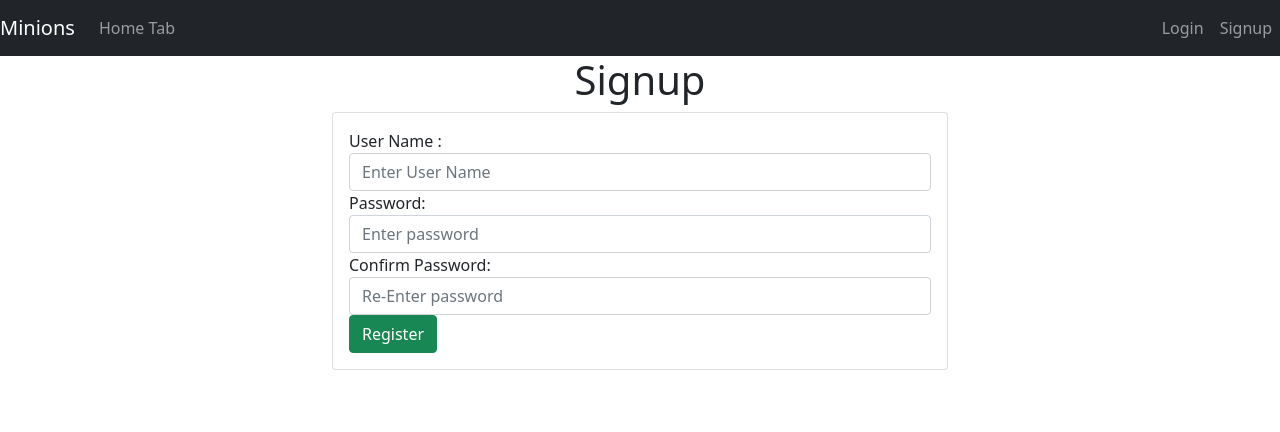
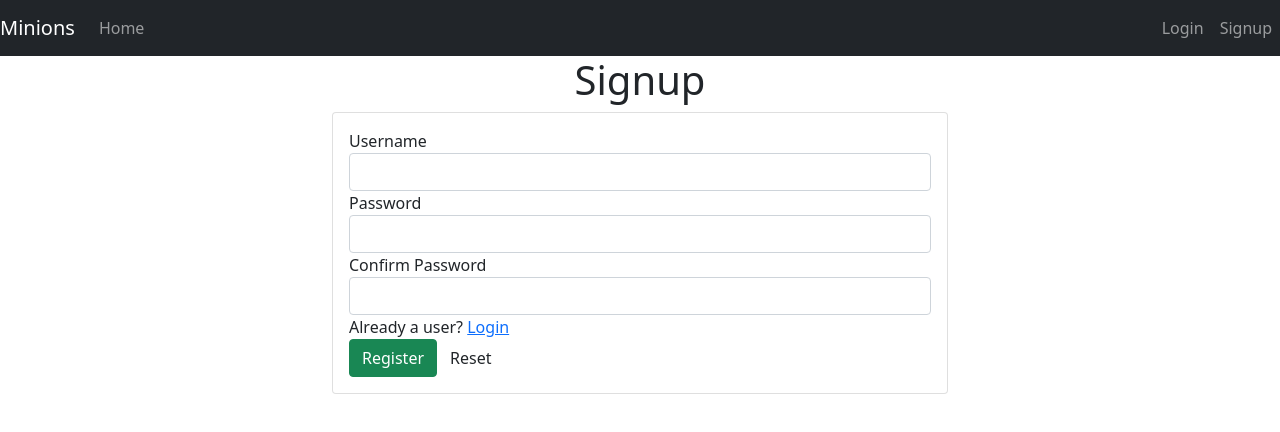
Before and after one commit to jg848/cs684-stqa, an Angular app in the folder angular-login-project/: page /register in a window 1280 px wide. Shown: the top 432 px of the page. Built offline with nearby package versions, Linux system fonts and the light colour scheme.

Commit message:
Bug fixes - validation and logout

```diff
--- a/angular-login-project/src/app/app-routing.module.ts
+++ b/angular-login-project/src/app/app-routing.module.ts
@@ -2,6 +2,7 @@ import { NgModule } from '@angular/core';
 import { Routes, RouterModule } from '@angular/router';
 import { HomeComponent } from './home/home.component';
 import { LoginComponent } from './login/login.component';
+import { LogoutComponent } from './logout/logout.component';
 import { RegisterComponent } from './register/register.component';
 
 const routes: Routes = [
@@ -9,7 +10,7 @@ const routes: Routes = [
   { path: 'register', component: RegisterComponent },
   { path: '', component: HomeComponent },
   { path: 'home', component: HomeComponent },
-  { path: 'logout', component: LoginComponent },
+  { path: 'logout', component: LogoutComponent },
 ];
 
 @NgModule({
--- a/angular-login-project/src/app/home/home.component.ts
+++ b/angular-login-project/src/app/home/home.component.ts
@@ -18,7 +18,8 @@ export class HomeComponent implements OnInit {
 
   ngOnInit() {
     this.isLoggedIn = this.authenticationService.isUserLoggedIn();
-    if(this.isLoggedIn)
-      this.welcomeMessage = 'Welcome '+this.authenticationService.username.toUpperCase()
+    if(this.isLoggedIn){
+      this.welcomeMessage = 'Welcome '+this.authenticationService.getLoggedInUserName().toUpperCase()
+    }
   }
 }
--- a/angular-login-project/src/app/login/login.component.html
+++ b/angular-login-project/src/app/login/login.component.html
@@ -3,27 +3,42 @@
     <h1 class="text-center">Login</h1>
     <div class="card">
         <div class="card-body">
-            <form class="form-group">
-                <div class="alert alert-warning" *ngIf='invalidLogin'>{{errorMessage}}</div>
-                <div class="alert alert-success" *ngIf='loginSuccess'>{{successMessage}}</div>
-                <div class="form-group">
-                    <label for="text">User Name :</label>
-                    <input type="text" class="form-control" id="username" [(ngModel)]="username"
-                        placeholder="Enter User Name" name="username" required minlength="8">
+            <form [formGroup]="form" (ngSubmit)="onSubmit()" class="form-group">
+                <div class="alert alert-warning" *ngIf="invalidLogin">
+                    {{errorMessage}}
                 </div>
                 <div class="form-group">
-                    <label for="pwd">Password:</label>
-                    <input type="password" class="form-control" [(ngModel)]="password" id="password"
-                        placeholder="Enter password" name="password" required
-                        ng-pattern="/^(?=.*[a-z])(?=.*[A-Z])(?=.*[0-9])(?=.*[$@$!%*?&])[A-Za-z\d$@$!%*?&].{8,}/">
-                    <div *ngIf="password" ng-messages="password.$error">
-                        <div ng-message="pattern">Password should be atleast 8 characters long
-                            and should contain atleast one upper case letter, one lower case letter, one number,one character and one special
+                    <label>Username</label>
+                    <input type="text" formControlName="username" class="form-control"
+                        [ngClass]="{ 'is-invalid': submitted && f['username'].errors }" />
+                    <div *ngIf="submitted && f['username'].errors" class="invalid-feedback">
+                        <div *ngIf="f['username'].errors['required']">Username is required</div>
+                        <div *ngIf="f['username'].errors['minlength']">
+                            Username must be at least 8 characters
+                        </div>
+                    </div>
+                </div>
+                <div class="form-group">
+                    <label>Password</label>
+                    <input type="password" formControlName="password" class="form-control"
+                        [ngClass]="{ 'is-invalid': submitted && f['password'].errors }" />
+                    <div *ngIf="submitted && f['password'].errors" class="invalid-feedback">
+                        <div *ngIf="f['password'].errors['required']">Password is required</div>
+                        <div *ngIf="f['password'].errors['minlength']">
+                            Password must be at least 8 characters
+                        </div>
+                        <div *ngIf="f['password'].errors['pattern']">
+                            Password must have a lower case letter, an upper case letter, a number and a special
                             character
                         </div>
                     </div>
                 </div>
-                <button (click)=handleLogin() class="btn btn-success">Login</button>
+                <div class="form-group">
+                    <button type="submit" class="btn btn-success">Login</button>
+                    <button type="button" class="btn btn-cancel" (click)="onReset()">
+                        Reset
+                    </button>
+                </div>
             </form>
         </div>
     </div>
--- a/angular-login-project/src/app/login/login.component.ts
+++ b/angular-login-project/src/app/login/login.component.ts
@@ -1,6 +1,7 @@
 import { Component, OnInit } from '@angular/core';
+import { AbstractControl, FormBuilder, FormControl, FormGroup, Validators } from '@angular/forms';
 import { Router, ActivatedRoute } from '@angular/router';
-import { AuthenticationService } from './auth.service';
+import { AuthenticationService } from '../login/auth.service';
 
 @Component({
   selector: 'app-login',
@@ -9,8 +10,12 @@ import { AuthenticationService } from './auth.service';
 })
 export class LoginComponent implements OnInit {
 
-  username!: String;
-  password!: String;
+  form: FormGroup = new FormGroup({
+    username: new FormControl(''),
+    password: new FormControl('')
+  });
+  submitted = false;
+
   errorMessage = 'Invalid Credentials';
   successMessage!: String;
   invalidLogin = false;
@@ -19,13 +24,40 @@ export class LoginComponent implements OnInit {
   constructor(
     private route: ActivatedRoute,
     private router: Router,
-    private authenticationService: AuthenticationService) { }
+    private authenticationService: AuthenticationService,
+    private formBuilder: FormBuilder) { }
 
-  ngOnInit() {
+  ngOnInit(): void {
+    this.form = this.formBuilder.group(
+      {
+        username: [
+          '',
+          [
+            Validators.required,
+            Validators.minLength(8)
+          ]
+        ],
+        password: [
+          '',
+          [
+            Validators.required,
+            Validators.minLength(8),
+            Validators.pattern('(?=.*[a-z])(?=.*[A-Z])(?=.*[0-9])(?=.*[$@$!%*?&])[A-Za-z\d$@$!%*?&].{8,}')
+          ]
+        ]
+      }
+    );
   }
 
-  handleLogin() {
-    this.authenticationService.authenticationService(this.username, this.password).subscribe({
+  get f(): { [key: string]: AbstractControl } {
+    return this.form.controls;
+  }
+  onSubmit(): void {
+    this.submitted = true;
+    if (this.form.invalid) {
+      return;
+    }
+    this.authenticationService.authenticationService(this.form.controls['username'].value, this.form.controls['password'].value).subscribe({
       next: (result) => {
         this.invalidLogin = false;
         this.loginSuccess = true;
@@ -37,4 +69,8 @@ export class LoginComponent implements OnInit {
       }
     });
   }
+  onReset(): void {
+    this.submitted = false;
+    this.form.reset();
+  }
 }
--- a/angular-login-project/src/app/logout/logout.component.html
+++ b/angular-login-project/src/app/logout/logout.component.html
@@ -1 +1,4 @@
-<p>logout works!</p>
+<app-menu></app-menu>
+<div class="form-group">
+    Loggin out...
+</div>
--- a/angular-login-project/src/app/menu/menu.component.html
+++ b/angular-login-project/src/app/menu/menu.component.html
@@ -2,7 +2,7 @@
     <nav class="navbar navbar-expand-md navbar-dark bg-dark">
         <div class="navbar-brand">Minions</div>
         <ul class="navbar-nav">
-            <li><a *ngIf="!isLoggedIn" class="nav-link" href="/home" >Home Tab</a></li>
+            <li><a class="nav-link" href="/home" >Home</a></li>
         </ul>
         <ul class="navbar-nav navbar-collapse justify-content-end">
             <li>
--- a/angular-login-project/src/app/register/register.component.html
+++ b/angular-login-project/src/app/register/register.component.html
@@ -3,36 +3,55 @@
     <h1 class="text-center">Signup</h1>
     <div class="card">
         <div class="card-body">
-            <form class="form-group">
-                <div class="alert alert-warning" *ngIf='displayError'>{{errorMessage}}</div>
-                <div class="alert alert-success" *ngIf='registerSuccess'>{{successMessage}}</div>
+            <form [formGroup]="form" (ngSubmit)="onSubmit()" class="form-group">
+                <div *ngIf="displayError" class="invalid-feedback">{{errorMessage}}</div>
                 <div class="form-group">
-                    <label for="text">User Name :</label>
-                    <input type="text" class="form-control" id="username" [(ngModel)]="username"
-                        placeholder="Enter User Name" name="username" required minlength="8">
-                </div>
-                <div class="form-group">
-                    <label for="pwd">Password:</label>
-                    <input type="password" class="form-control" [(ngModel)]="password" id="password"
-                        placeholder="Enter password" name="password" required
-                        ng-pattern="/^(?=.*[A-Za-z])(?=.*\d)(?=.*[$@$!%*#?&])[A-Za-z\d$@$!%*#?&]{8,}$/">
-                    <div *ngIf="password" ng-messages="password.$error">
-                        <div ng-message="pattern">Password should be atleast 8 characters long
-                            and should contain one number,one character and one special
-                            character
+                    <label>Username</label>
+                    <input type="text" formControlName="username" class="form-control"
+                        [ngClass]="{ 'is-invalid': submitted && f['username'].errors }" />
+                    <div *ngIf="submitted && f['username'].errors" class="invalid-feedback">
+                        <div *ngIf="f['username'].errors['required']">Username is required</div>
+                        <div *ngIf="f['username'].errors['minlength']">
+                            Username must be at least 8 characters
                         </div>
                     </div>
                 </div>
                 <div class="form-group">
-                    <label for="pwd">Confirm Password:</label>
-                    <input type="password" class="form-control" [(ngModel)]="cpassword" id="cpassword"
-                        placeholder="Re-Enter password" name="cpassword" required (oninput)=check()>
-                    <div *ngIf="displayPasswordError" ng-messages="cpassword.$error">
-                        <div *ngIf="displayPasswordError">{{passwordErrorMessage}}
+                    <label>Password</label>
+                    <input type="password" formControlName="password" class="form-control"
+                        [ngClass]="{ 'is-invalid': submitted && f['password'].errors }" />
+                    <div *ngIf="submitted && f['password'].errors" class="invalid-feedback">
+                        <div *ngIf="f['password'].errors['required']">Password is required</div>
+                        <div *ngIf="f['password'].errors['minlength']">
+                            Password must be at least 8 characters
+                        </div>
+                        <div *ngIf="f['password'].errors['pattern']">
+                            Password must have a lower case letter, an upper case letter, a number and a special character
                         </div>
                     </div>
                 </div>
-                <button (click)=handleRegister() class="btn btn-success">Register</button>
+                <div class="form-group">
+                    <label>Confirm Password</label>
+                    <input type="password" formControlName="confirmPassword" class="form-control"
+                        [ngClass]="{ 'is-invalid': submitted && f['confirmPassword'].errors }" />
+                    <div *ngIf="submitted && f['confirmPassword'].errors" class="invalid-feedback">
+                        <div *ngIf="f['confirmPassword'].errors['required']">
+                            Confirm Password is required
+                        </div>
+                        <div *ngIf="f['confirmPassword'].errors['matching']">
+                            Confirm Password does not match
+                        </div>
+                    </div>
+                </div>
+                <div class="form-group">
+                    <label>Already a user? <a href="/login">Login</a></label>
+                </div>
+                <div class="form-group">
+                    <button type="submit" class="btn btn-success">Register</button>
+                    <button type="button" class="btn btn-cancel" (click)="onReset()">
+                        Reset
+                    </button>
+                </div>
             </form>
         </div>
     </div>
--- a/angular-login-project/src/app/register/register.component.ts
+++ b/angular-login-project/src/app/register/register.component.ts
@@ -1,6 +1,8 @@
 import { Component, OnInit } from '@angular/core';
+import { AbstractControl, FormBuilder, FormControl, FormGroup, Validators } from '@angular/forms';
 import { Router, ActivatedRoute } from '@angular/router';
 import { AuthenticationService } from '../login/auth.service';
+import Validation from '../utils/validation';
 
 @Component({
   selector: 'app-register',
@@ -9,49 +11,68 @@ import { AuthenticationService } from '../login/auth.service';
 })
 export class RegisterComponent implements OnInit {
 
-  username!: String;
-  password!: String;
-  cpassword!: String;
-  errorMessage = 'Registration Failed as User already exists';
-  passwordErrorMessage = 'Passwords must match';
+  form: FormGroup = new FormGroup({
+    username: new FormControl(''),
+    password: new FormControl(''),
+    confirmPassword: new FormControl(''),
+  });
+  submitted = false;
+
+  errorMessage = 'Registration Failed';
   displayError = false;
-  displayPasswordError = false;
-  successMessage!: String;
-  registerSuccess = false;
 
   constructor(
     private route: ActivatedRoute,
     private router: Router,
-    private authenticationService: AuthenticationService) { }
+    private authenticationService: AuthenticationService,
+    private formBuilder: FormBuilder) { }
 
-  ngOnInit() {
+  ngOnInit(): void {
+    this.form = this.formBuilder.group(
+      {
+        username: [
+          '',
+          [
+            Validators.required,
+            Validators.minLength(8)
+          ]
+        ],
+        password: [
+          '',
+          [
+            Validators.required,
+            Validators.minLength(8),
+            Validators.pattern('(?=.*[a-z])(?=.*[A-Z])(?=.*[0-9])(?=.*[$@$!%*?&])[A-Za-z\d$@$!%*?&].{8,}')
+          ]
+        ],
+        confirmPassword: ['', Validators.required]
+      },
+      {
+        validators: [Validation.match('password', 'confirmPassword')]
+      }
+    );
   }
 
-  handleRegister() {
-    if (this.password === this.cpassword) {
-      this.authenticationService.registrationService(this.username, this.password).subscribe({
-        next: (result) => {
-          this.registerSuccess = true;
-          this.displayError = false;
-          this.successMessage = 'Registration Successful.';
-          this.router.navigate(['/login']);
-        }, error: (err) => {
-          this.displayError = true;
-          this.registerSuccess = false;
-        }
-      });
-    }else{
-      this.displayError = true;
-      this.registerSuccess = false;
-      this.errorMessage = 'Passwords must match.'
+  get f(): { [key: string]: AbstractControl } {
+    return this.form.controls;
+  }
+  onSubmit(): void {
+    this.submitted = true;
+    if (this.form.invalid) {
+      return;
     }
+    this.authenticationService.registrationService(this.form.controls['username'].value, this.form.controls['password'].value).subscribe({
+      next: (result) => {
+        this.displayError = false;
+        this.router.navigate(['/login']);
+      }, error: (err) => {
+        this.displayError = true;
+        this.errorMessage = err;
+      }
+    });
   }
-
-  check() {
-    if (this.password != this.cpassword) {
-      this.displayPasswordError = true;
-    } else {
-      this.displayPasswordError = false;
-    }
+  onReset(): void {
+    this.submitted = false;
+    this.form.reset();
   }
 }
--- /dev/null
+++ b/angular-login-project/src/app/utils/validation.ts
@@ -0,0 +1,27 @@
+import { AbstractControl, ValidationErrors, ValidatorFn } from '@angular/forms';
+export default class Validation {
+    static match(controlName: string, checkControlName: string): ValidatorFn {
+        return (controls: AbstractControl) => {
+            const control = controls.get(controlName);
+            const checkControl = controls.get(checkControlName);
+            if (checkControl?.errors && !checkControl.errors['matching']) {
+                return null;
+            }
+            if (control?.value !== checkControl?.value) {
+                controls.get(checkControlName)?.setErrors({ matching: true });
+                return { matching: true };
+            } else {
+                return null;
+            }
+        };
+    }
+    static patternValidator(regex: RegExp, error: ValidationErrors): ValidatorFn {
+        return (control: AbstractControl) => {
+            if (!control.value) {
+                return null;
+            }
+            const valid = regex.test(control.value);
+            return valid ? null : error;
+        };
+    }
+}
```
Also changed, not shown: angular-login-project/src/app/app.module.ts (+4 -3 lines), angular-login-project/src/app/login/auth.service.ts (+13 -7 lines), angular-login-project/src/app/logout/logout.component.ts (+5 -2 lines), 2 other files (tests, documents, lock files or other folders).
